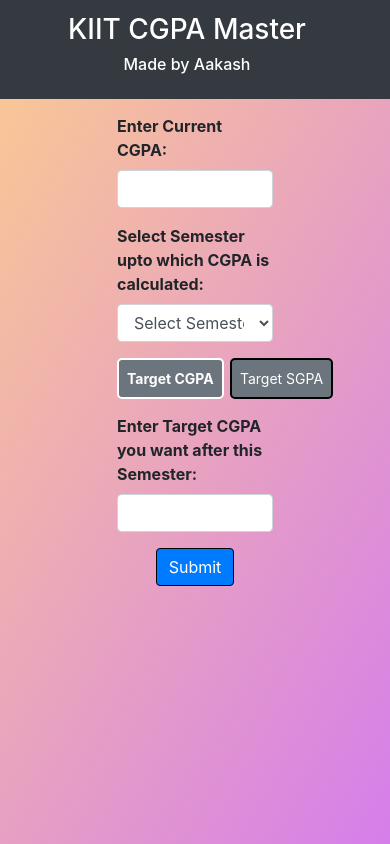
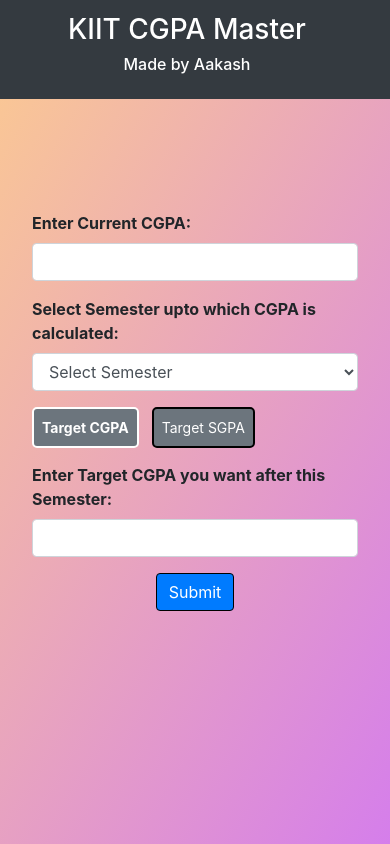
Before and after one commit to aakash-gorai/kiit-cgpa-master, a React (Vite) app: page / in a window 390 px wide. Built offline with nearby package versions, Linux system fonts and the light colour scheme.

Commit message:
fix: margin issue

```diff
--- a/src/components/Data/Data.css
+++ b/src/components/Data/Data.css
@@ -1,7 +1,6 @@
 .main-form {
-  padding-left: 30%;
-  padding-right: 30%;
-  padding-top:4%;
+  max-width: 600px;
+  margin: 5rem auto;
 }
 
 form label {
@@ -60,7 +59,11 @@
   font-size: 16px;
 }
 
-@media only screen and (max-width: 800px) {
+@media (max-width: 600px) {
+  .main-form {
+    padding: 2rem;
+    max-width: max-content;
+  }
   .responsive-button {
     padding: 8px 8px;
     font-size: 14px;
```
